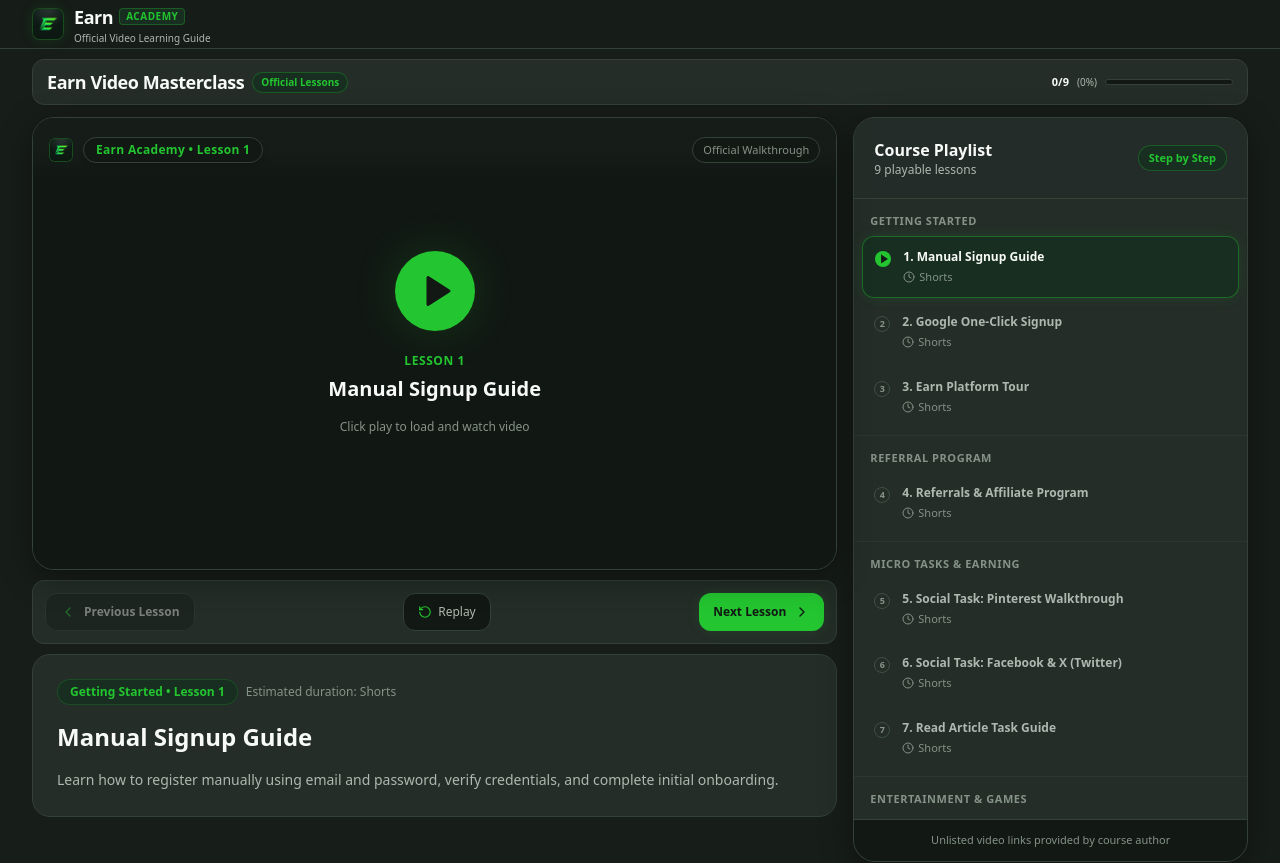
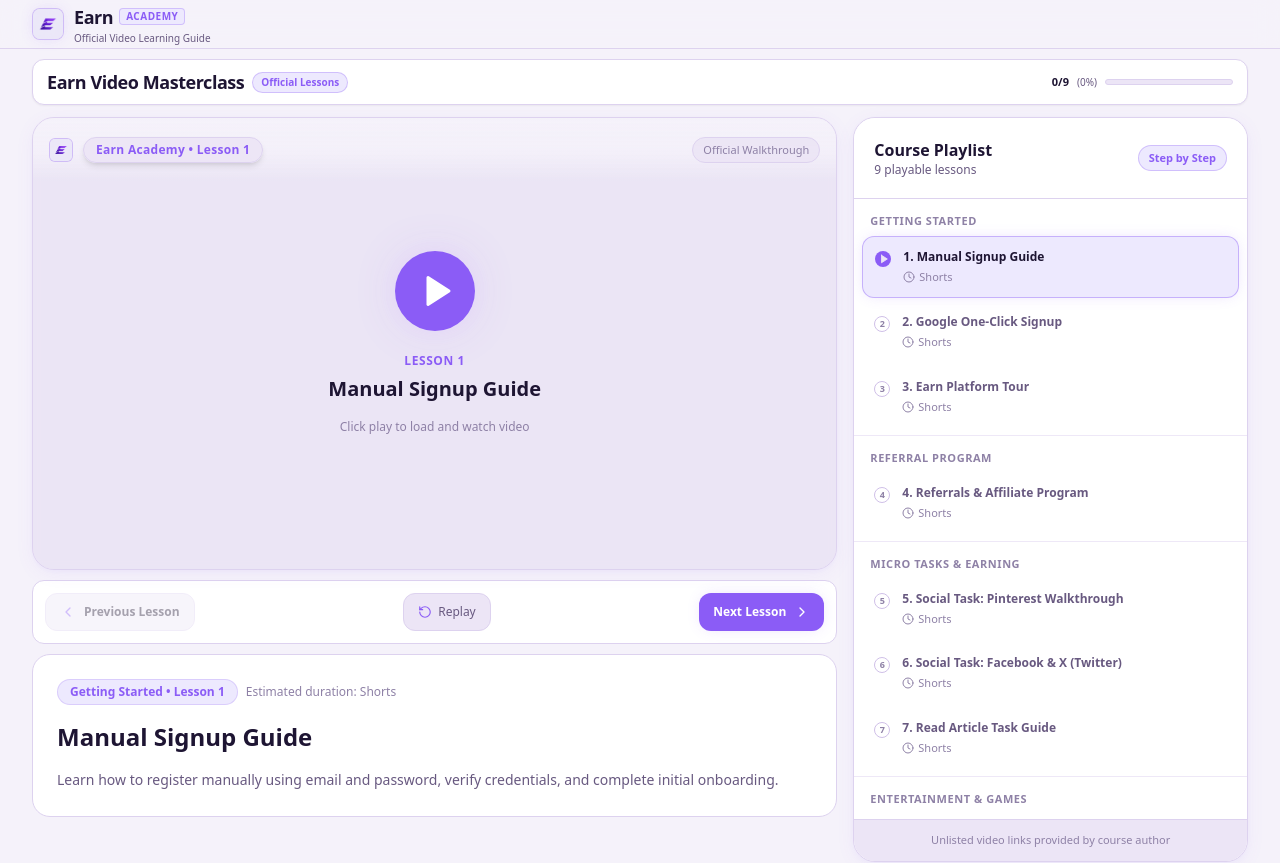
Before and after one commit to RidwanAlMustavy/revtype_course, a Next.js app: page / in a window 1280 px wide. Shown: the top 863 px of the page. Built offline with nearby package versions, Linux system fonts and the light colour scheme.

Commit message:
style: switch theme to elegant light purple with lavender accents

```diff
--- a/app/globals.css
+++ b/app/globals.css
@@ -4,19 +4,19 @@
 
 @layer base {
   :root {
-    --color-bg: #171D19;
-    --color-deep: #121914;
-    --color-card: #242D28;
-    --color-border: #334139;
-    --color-green: #23C530;
-    --color-green-hover: #38DA45;
-    --color-text: #F7FAF7;
-    --color-muted: #ADB8B0;
+    --color-bg: #F5F2FA;
+    --color-deep: #ECE5F6;
+    --color-card: #FFFFFF;
+    --color-border: #DDD2EF;
+    --color-purple: #8B5CF6;
+    --color-purple-hover: #7C3AED;
+    --color-text: #1E1533;
+    --color-muted: #685980;
   }
 
   html {
     scroll-behavior: smooth;
-    color-scheme: dark;
+    color-scheme: light;
   }
 
   body {
@@ -35,16 +35,16 @@
 }
 
 ::-webkit-scrollbar-track {
-  background: #121914;
+  background: #ECE5F6;
 }
 
 ::-webkit-scrollbar-thumb {
-  background: #334139;
+  background: #CFBFE7;
   border-radius: 4px;
 }
 
 ::-webkit-scrollbar-thumb:hover {
-  background: #23C530;
+  background: #8B5CF6;
 }
 
 /* Video iframe full-bleed scaling */
@@ -58,7 +58,7 @@
 
 /* Accessibility: Focus visible styling */
 :focus-visible {
-  outline: 2px solid #23C530;
+  outline: 2px solid #8B5CF6;
   outline-offset: 2px;
 }
 
--- a/app/layout.tsx
+++ b/app/layout.tsx
@@ -2,7 +2,7 @@ import type { Metadata, Viewport } from 'next';
 import './globals.css';
 
 export const viewport: Viewport = {
-  themeColor: '#171D19',
+  themeColor: '#F5F2FA',
   width: 'device-width',
   initialScale: 1,
   maximumScale: 5,
@@ -47,16 +47,16 @@ export default function RootLayout({
   children: React.ReactNode;
 }) {
   return (
-    <html lang="en" className="dark">
+    <html lang="en" className="light">
       <head>
         <link rel="icon" href="/images/logo.png" />
         <link rel="apple-touch-icon" href="/images/logo.png" />
       </head>
-      <body className="bg-dark-bg text-text-primary antialiased selection:bg-green-vivid selection:text-dark-deep">
+      <body className="bg-dark-bg text-text-primary antialiased selection:bg-green-vivid selection:text-white">
         {/* Accessibility: Skip to Main Content Link */}
         <a
           href="#main-content"
-          className="sr-only focus:not-sr-only focus:fixed focus:top-4 focus:left-4 z-[100] px-4 py-2 rounded-lg bg-green-vivid text-dark-deep font-bold shadow-glow-md"
+          className="sr-only focus:not-sr-only focus:fixed focus:top-4 focus:left-4 z-[100] px-4 py-2 rounded-lg bg-green-vivid text-white font-bold shadow-glow-md"
         >
           Skip to main content
         </a>
--- a/app/page.tsx
+++ b/app/page.tsx
@@ -7,7 +7,7 @@ import Footer from '@/components/Footer';
 
 export default function HomePage() {
   return (
-    <div className="flex flex-col min-h-screen bg-dark-bg selection:bg-green-vivid selection:text-dark-deep">
+    <div className="flex flex-col min-h-screen bg-dark-bg selection:bg-green-vivid selection:text-white">
       {/* Top Navigation */}
       <Header />
 
--- a/components/CourseSection.tsx
+++ b/components/CourseSection.tsx
@@ -107,7 +107,7 @@ export default function CourseSection() {
               <button
                 type="button"
                 onClick={resumeProgress}
-                className="inline-flex items-center gap-1 px-2.5 py-1 rounded-lg text-xs font-semibold text-dark-deep bg-green-vivid hover:bg-green-hover transition-colors shadow-glow-sm"
+                className="inline-flex items-center gap-1 px-2.5 py-1 rounded-lg text-xs font-semibold text-white bg-green-vivid hover:bg-green-hover transition-colors shadow-glow-sm"
               >
                 <PlayCircle className="w-3.5 h-3.5" />
                 <span>Resume</span>
--- a/components/YouTubePlayer.tsx
+++ b/components/YouTubePlayer.tsx
@@ -113,7 +113,7 @@ export default function YouTubePlayer({
             <button
               type="button"
               onClick={handleManualPlay}
-              className="w-18 h-18 sm:w-20 sm:h-20 rounded-full bg-green-vivid hover:bg-green-hover text-dark-deep flex items-center justify-center transition-all duration-200 shadow-glow-lg hover:scale-105 focus:outline-none focus:ring-4 focus:ring-green-vivid/50"
+              className="w-18 h-18 sm:w-20 sm:h-20 rounded-full bg-green-vivid hover:bg-green-hover text-white flex items-center justify-center transition-all duration-200 shadow-glow-lg hover:scale-105 focus:outline-none focus:ring-4 focus:ring-green-vivid/50"
               aria-label={`Play ${currentLesson.title}`}
             >
               <Play className="w-8 h-8 sm:w-9 sm:h-9 fill-current ml-1" />
@@ -147,7 +147,7 @@ export default function YouTubePlayer({
                 player.dismissAutoplayBlocked();
                 player.playVideo();
               }}
-              className="px-3 py-1.5 rounded-lg text-xs font-bold text-dark-deep bg-green-vivid hover:bg-green-hover transition-colors"
+              className="px-3 py-1.5 rounded-lg text-xs font-bold text-white bg-green-vivid hover:bg-green-hover transition-colors"
             >
               Play Next Lesson
             </button>
@@ -243,7 +243,7 @@ export default function YouTubePlayer({
           type="button"
           disabled={!nextLesson}
           onClick={handleNextClick}
-          className="min-h-[38px] inline-flex items-center gap-2 px-3.5 py-1.5 rounded-xl text-xs font-semibold text-dark-deep bg-green-vivid hover:bg-green-hover disabled:bg-dark-deep disabled:text-text-dim disabled:border disabled:border-dark-border disabled:cursor-not-allowed transition-colors shadow-glow-sm focus:outline-none focus:ring-2 focus:ring-green-vivid"
+          className="min-h-[38px] inline-flex items-center gap-2 px-3.5 py-1.5 rounded-xl text-xs font-semibold text-white bg-green-vivid hover:bg-green-hover disabled:bg-dark-deep disabled:text-text-dim disabled:border disabled:border-dark-border disabled:cursor-not-allowed transition-colors shadow-glow-sm focus:outline-none focus:ring-2 focus:ring-green-vivid"
           aria-label="Go to next lesson"
         >
           <span className="hidden sm:inline">Next Lesson</span>
--- a/tailwind.config.ts
+++ b/tailwind.config.ts
@@ -9,24 +9,24 @@ const config: Config = {
     extend: {
       colors: {
         dark: {
-          bg: '#171D19',
-          deep: '#121914',
-          card: '#242D28',
-          hover: '#2C3731',
-          border: '#334139',
-          'border-light': '#3F5046',
+          bg: '#F5F2FA',
+          deep: '#ECE5F6',
+          card: '#FFFFFF',
+          hover: '#F2EDFA',
+          border: '#DDD2EF',
+          'border-light': '#CFBFE7',
         },
         green: {
-          vivid: '#23C530',
-          hover: '#38DA45',
-          glow: 'rgba(35, 197, 48, 0.25)',
-          surface: '#182E20',
-          muted: '#1E3B29',
+          vivid: '#8B5CF6',
+          hover: '#7C3AED',
+          glow: 'rgba(139, 92, 246, 0.25)',
+          surface: '#EDE9FE',
+          muted: '#DDD6FE',
         },
         text: {
-          primary: '#F7FAF7',
-          muted: '#ADB8B0',
-          dim: '#859288',
+          primary: '#1E1533',
+          muted: '#685980',
+          dim: '#8E81A6',
         },
       },
       borderRadius: {
@@ -35,10 +35,10 @@ const config: Config = {
         'card-sm': '14px',
       },
       boxShadow: {
-        'glow-sm': '0 0 15px -3px rgba(35, 197, 48, 0.2)',
-        'glow-md': '0 0 30px -5px rgba(35, 197, 48, 0.25)',
-        'glow-lg': '0 0 50px -10px rgba(35, 197, 48, 0.3)',
-        'card': '0 8px 32px 0 rgba(0, 0, 0, 0.37)',
+        'glow-sm': '0 0 15px -3px rgba(139, 92, 246, 0.2)',
+        'glow-md': '0 0 30px -5px rgba(139, 92, 246, 0.25)',
+        'glow-lg': '0 0 50px -10px rgba(139, 92, 246, 0.3)',
+        'card': '0 4px 20px -2px rgba(139, 92, 246, 0.08), 0 2px 6px -1px rgba(139, 92, 246, 0.04)',
       },
       keyframes: {
         float: {
```
Also changed, not shown: public/404.html (+1 -1 lines), public/404/index.html (+1 -1 lines), public/index.html (+1 -1 lines), public/images/logo.jpg, public/images/logo.png, public/index.txt, 6 other files (tests, documents, lock files or other folders).
